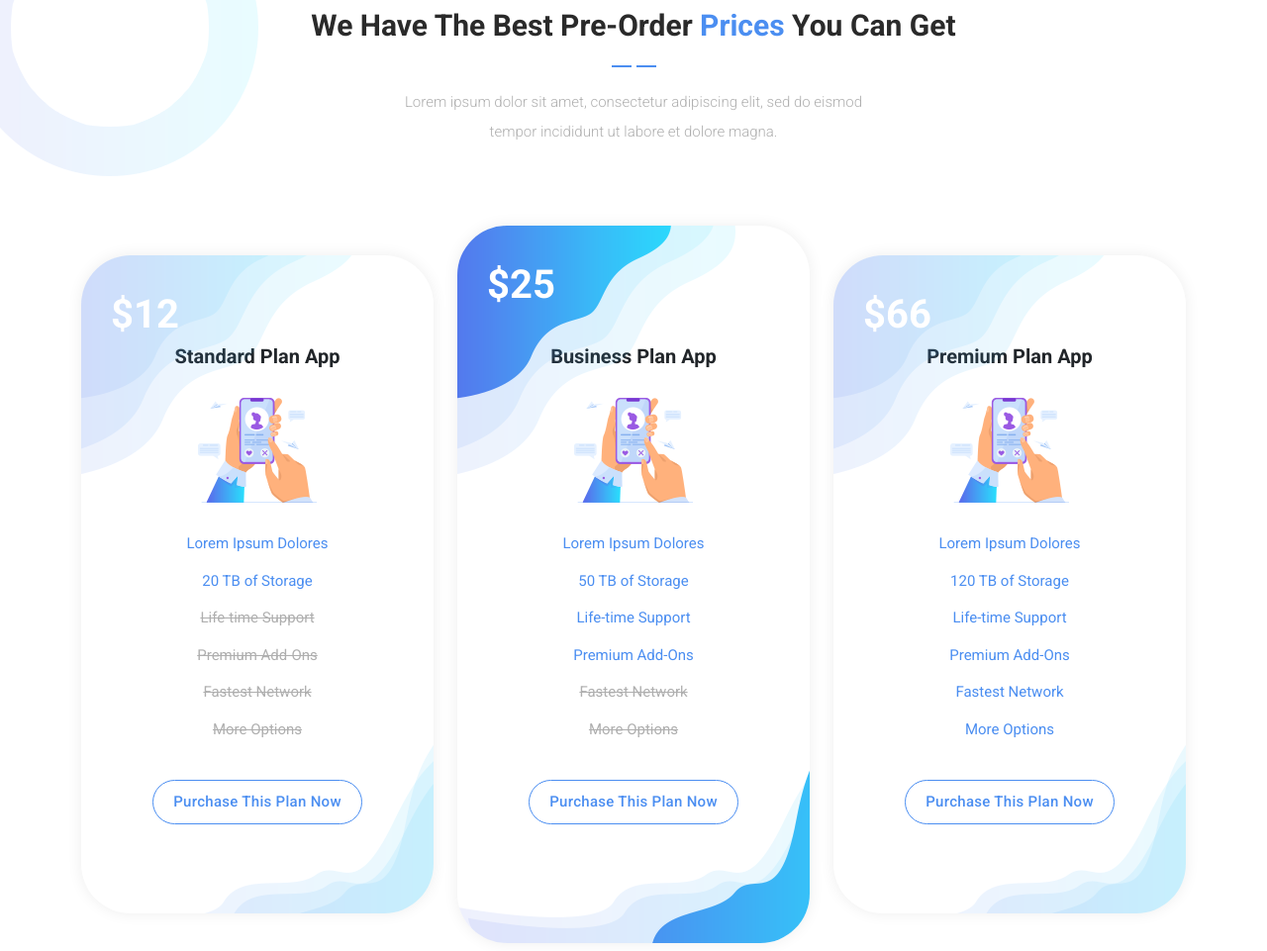
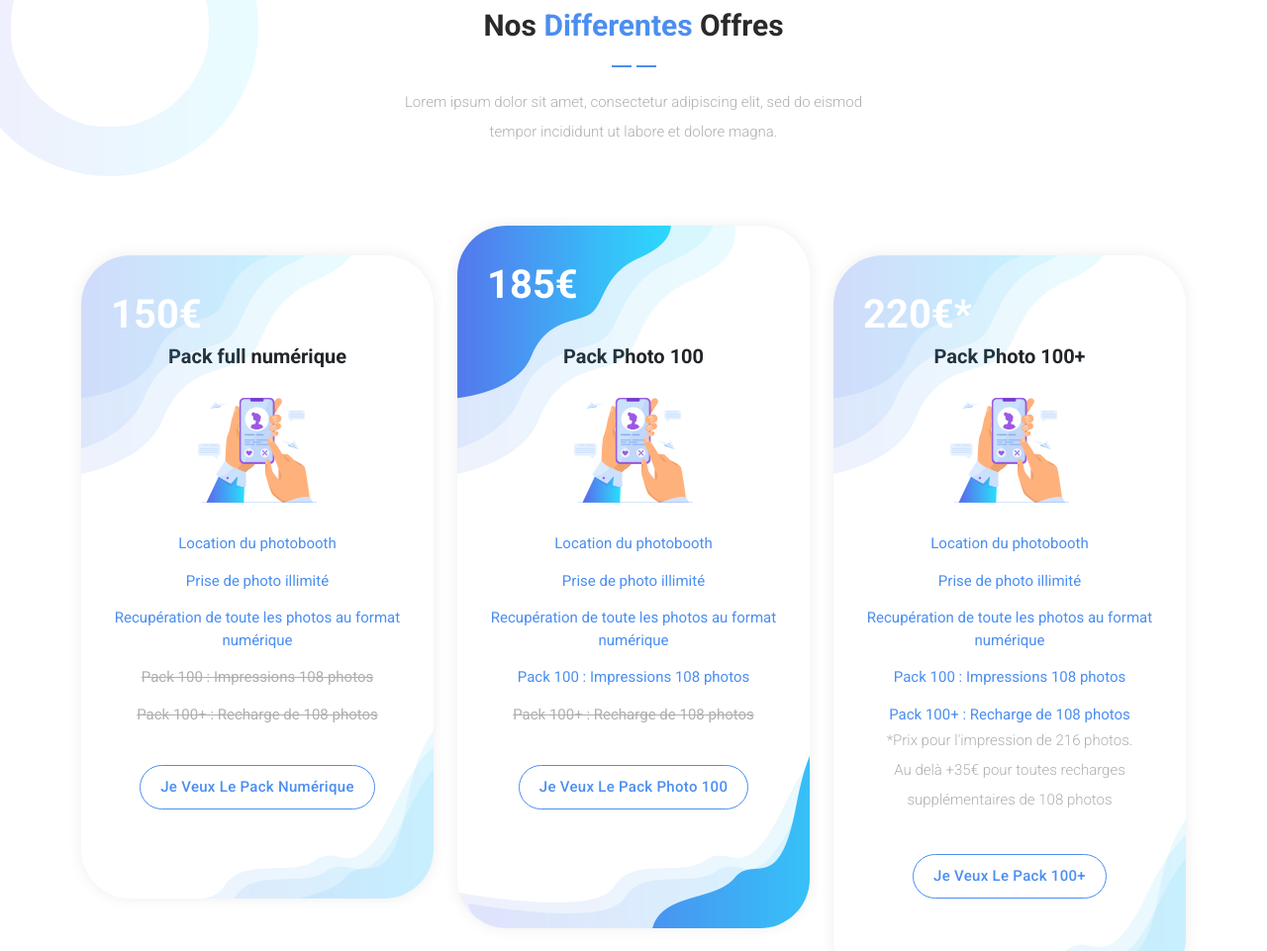
Before and after one commit to Picandshoot/website-photobooth, a plain HTML site: page index.html in a window 1280 px wide. Shown: the part 1732-2693 px from the top of the page at 99% size. Drawn offline with Linux system fonts and the light colour scheme.

Commit message:
Update index.html

```diff
--- a/index.html
+++ b/index.html
@@ -185,68 +185,67 @@ https://templatemo.com/tm-570-chain-app-dev
       <div class="row">
         <div class="col-lg-8 offset-lg-2">
           <div class="section-heading">
-            <h4>We Have The Best Pre-Order <em>Prices</em> You Can Get</h4>
+            <h4>Nos <em>differentes</em> offres</h4>
             <img src="assets/images/heading-line-dec.png" alt="">
             <p>Lorem ipsum dolor sit amet, consectetur adipiscing elit, sed do eismod tempor incididunt ut labore et dolore magna.</p>
           </div>
         </div>
         <div class="col-lg-4">
           <div class="pricing-item-regular">
-            <span class="price">$12</span>
-            <h4>Standard Plan App</h4>
+            <span class="price">150€</span>
+            <h4>Pack full numérique</h4>
             <div class="icon">
               <img src="assets/images/pricing-table-01.png" alt="">
             </div>
             <ul>
-              <li>Lorem Ipsum Dolores</li>
-              <li>20 TB of Storage</li>
-              <li class="non-function">Life-time Support</li>
-              <li class="non-function">Premium Add-Ons</li>
-              <li class="non-function">Fastest Network</li>
-              <li class="non-function">More Options</li>
+              <li>Location du photobooth</li>
+              <li>Prise de photo illimité</li>
+			  <li>Recupération de toute les photos au format numérique</li>
+              <li class="non-function">Pack 100 : Impressions 108 photos</li>
+              <li class="non-function">Pack 100+ : Recharge de 108 photos</li>
+
             </ul>
             <div class="border-button">
-              <a href="#">Purchase This Plan Now</a>
+              <a href="#">Je veux le pack numérique</a>
             </div>
           </div>
         </div>
         <div class="col-lg-4">
           <div class="pricing-item-pro">
-            <span class="price">$25</span>
-            <h4>Business Plan App</h4>
+            <span class="price">185€</span>
+            <h4>Pack Photo 100</h4>
             <div class="icon">
               <img src="assets/images/pricing-table-01.png" alt="">
             </div>
             <ul>
-              <li>Lorem Ipsum Dolores</li>
-              <li>50 TB of Storage</li>
-              <li>Life-time Support</li>
-              <li>Premium Add-Ons</li>
-              <li class="non-function">Fastest Network</li>
-              <li class="non-function">More Options</li>
+              <li>Location du photobooth</li>
+              <li>Prise de photo illimité</li>
+			  <li>Recupération de toute les photos au format numérique</li>
+              <li>Pack 100 : Impressions 108 photos</li>
+              <li class="non-function">Pack 100+ : Recharge de 108 photos</li>
             </ul>
             <div class="border-button">
-              <a href="#">Purchase This Plan Now</a>
+              <a href="#">Je veux le pack photo 100</a>
             </div>
           </div>
         </div>
         <div class="col-lg-4">
           <div class="pricing-item-regular">
-            <span class="price">$66</span>
-            <h4>Premium Plan App</h4>
+            <span class="price">220€*</span>
+            <h4>Pack Photo 100+</h4>
             <div class="icon">
               <img src="assets/images/pricing-table-01.png" alt="">
             </div>
             <ul>
-              <li>Lorem Ipsum Dolores</li>
-              <li>120 TB of Storage</li>
-              <li>Life-time Support</li>
-              <li>Premium Add-Ons</li>
-              <li>Fastest Network</li>
-              <li>More Options</li>
+              <li>Location du photobooth</li>
+              <li>Prise de photo illimité</li>
+			  <li>Recupération de toute les photos au format numérique</li>
+              <li>Pack 100 : Impressions 108 photos</li>
+              <li>Pack 100+ : Recharge de 108 photos </li>
             </ul>
+			<p> *Prix pour l'impression de 216 photos. <br>Au delà +35€ pour toutes recharges supplémentaires de 108 photos</p>
             <div class="border-button">
-              <a href="#">Purchase This Plan Now</a>
+              <a href="#">Je veux le pack 100+</a>
             </div>
           </div>
         </div>
```
